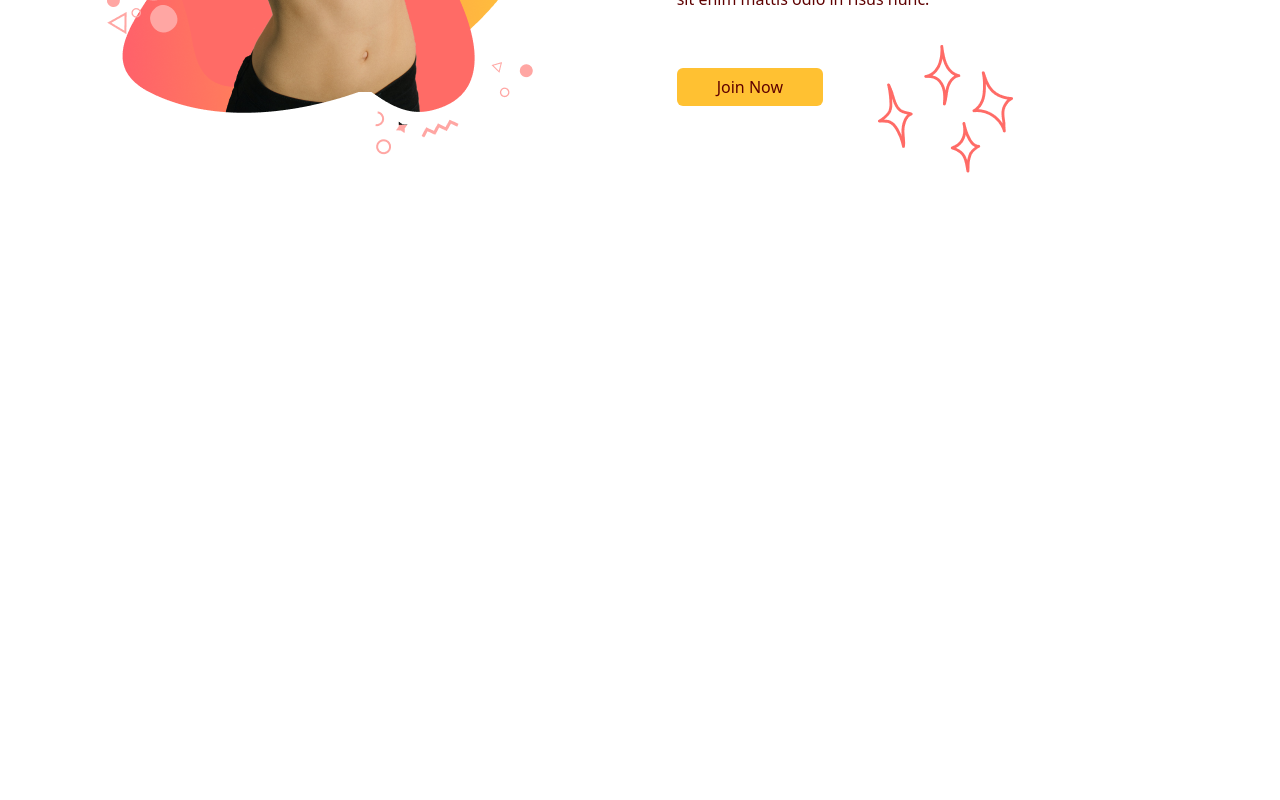
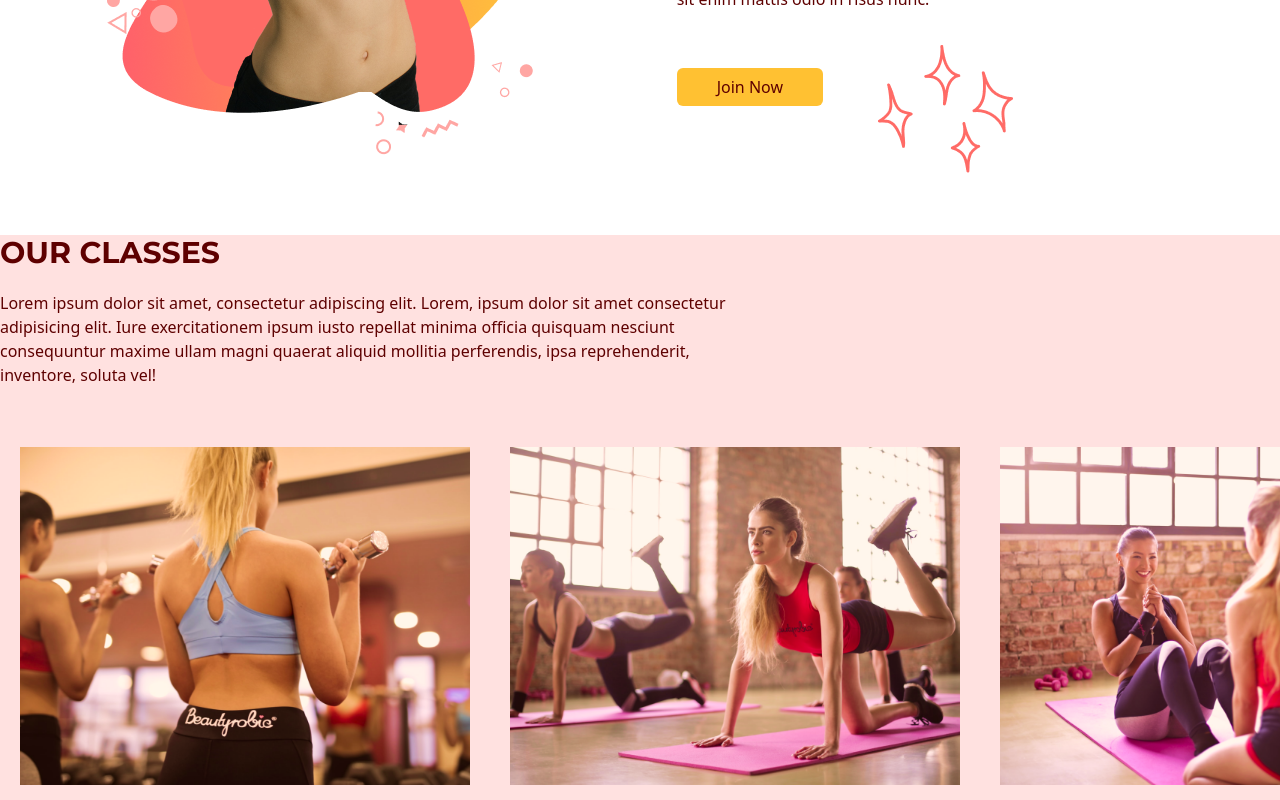
Before and after one commit to kgureye/evofitness, a React (Vite) app: page / in a window 1280 px wide. Shown: the part 1882-2682 px from the top of the page. Before the commit the page ends 2117 px from the top, so only its background shows below. Built offline with nearby package versions, Linux system fonts and the light colour scheme.

Commit message:
Classes section

```diff
--- a/src/App.tsx
+++ b/src/App.tsx
@@ -3,6 +3,7 @@
 import Benefits from "@/scenes/benefits"
 import { useEffect, useState } from "react";
 import { SelectedPage } from "@/shared/types";
+import OurClasses from "./scenes/ourClasses";
 
 function App() {
   const [selectedPage, setSelectedPage] = useState<SelectedPage>(
@@ -31,7 +32,8 @@
   <div className="app bg-gray-20">
      <Navbar isTopOfPage={isTopOfPage} selectedPage={selectedPage} setSelectedPage={setSelectedPage} />
      <Home selectedPage={selectedPage} setSelectedPage={setSelectedPage} />
-     <Benefits />
+     <Benefits setSelectedPage={setSelectedPage} />
+     <OurClasses setSelectedPage={setSelectedPage} />
     </div>
   );
 }
--- /dev/null
+++ b/src/scenes/ourClasses/Class.tsx
@@ -0,0 +1,25 @@
+import React from 'react'
+
+type Props = {
+    name: string;
+    description?: string;
+    image: string;
+}
+
+const Class = ({ name, description, image }: Props) => {
+  const overlayStyles = `p-5 absolute z-30 flex-col items-center
+  justify-center whitespace-normal bg-primary-500 text-center text-white
+  opacity-0 transition duration-500 hover:opacity-90`
+
+  return (
+  <li className="relative mx-5 inline-block h-[380px] w-[450px]">
+     <div className={overlayStyles}>
+        <p className="text-2xl">{name}</p>
+        <p className="mt-5">{description}</p>
+     </div>
+     <img src={image} alt={`${image}`}/>
+  </li>
+  )
+}
+
+export default Class;
--- /dev/null
+++ b/src/scenes/ourClasses/index.tsx
@@ -0,0 +1,84 @@
+import { SelectedPage, ClassType } from "@/shared/types"
+import { motion } from "framer-motion"
+import image1 from "@/assets/image1.png"
+import image2 from "@/assets/image2.png"
+import image3 from "@/assets/image3.png"
+import image4 from "@/assets/image4.png"
+import image5 from "@/assets/image5.png"
+import image6 from "@/assets/image6.png"
+import HText from "@/shared/HText"
+import Class from "./Class"
+
+const classes: Array<ClassType> = [
+    {
+        name: "Weight Training Classes",
+        description: "lorem ipsum dolor sit amet, consectetur adipiscing elit. Lorem ipsum dolor sit, amet consectetur adipisicing elit. Explicabo facere, harum, mollitia perspiciatis quasi ab unde, quia exercitationem deserunt similique quibusdam perferendis blanditiis architecto! Incidunt harum eos fugiat quibusdam nostrum!",
+        image: image1,
+    },
+    {
+        name: "Yoga Classes",
+        image: image2,
+    },
+    {
+        name: "Ab Core Classes",
+        description: "lorem ipsum dolor sit amet, consectetur adipiscing elit. Lorem ipsum dolor sit, amet consectetur adipisicing elit. Explicabo facere, harum, mollitia perspiciatis quasi ab unde, quia exercitationem deserunt similique quibusdam perferendis blanditiis architecto! Incidunt harum eos fugiat quibusdam nostrum!",
+        image: image3,
+    },
+    {
+        name: "Adventure Classes",
+        description: "lorem ipsum dolor sit amet, consectetur adipiscing elit. Lorem ipsum dolor sit, amet consectetur adipisicing elit. Explicabo facere, harum, mollitia perspiciatis quasi ab unde, quia exercitationem deserunt similique quibusdam perferendis blanditiis architecto! Incidunt harum eos fugiat quibusdam nostrum!",
+        image: image4,
+    },
+    {
+        name: "Weight Training classes",
+        description: "lorem ipsum dolor sit amet, consectetur adipiscing elit. Lorem ipsum dolor sit, amet consectetur adipisicing elit. Explicabo facere, harum, mollitia perspiciatis quasi ab unde, quia exercitationem deserunt similique quibusdam perferendis blanditiis architecto! Incidunt harum eos fugiat quibusdam nostrum!",
+        image: image5,
+    },
+    {
+        name: "Weight Training classes",
+        description: "lorem ipsum dolor sit amet, consectetur adipiscing elit. Lorem ipsum dolor sit, amet consectetur adipisicing elit. Explicabo facere, harum, mollitia perspiciatis quasi ab unde, quia exercitationem deserunt similique quibusdam perferendis blanditiis architecto! Incidunt harum eos fugiat quibusdam nostrum!",
+        image: image6,
+    },
+]
+
+type Props = {
+    setSelectedPage: (value: SelectedPage) => void;
+}
+
+const OurClasses = ({ setSelectedPage }: Props) => {
+  return <section id="ourclasses" className="w-full bg-primary-100">
+    <motion.div
+    onViewportEnter={() => setSelectedPage(SelectedPage.OurClasses)}
+    >
+      <motion.div
+      initial="hidden"
+      whileInView="visible"
+      viewport={{ once: true, amount: 0.5 }}
+      transition={{ delay: 0.2, duration: 0.5 }}
+      variants={{ hidden: { opacity: 0, x: -50}, visible: { opacity: 1, x: 0 }}}
+      >
+        <div className="md:w-3/5">
+            <HText>OUR CLASSES</HText>
+            <p className="py-5">
+                Lorem ipsum dolor sit amet, consectetur adipiscing elit.
+                Lorem, ipsum dolor sit amet consectetur adipisicing elit. Iure exercitationem ipsum iusto repellat minima officia quisquam nesciunt consequuntur maxime ullam magni quaerat aliquid mollitia perferendis, ipsa reprehenderit, inventore, soluta vel!
+            </p>
+        </div>
+      </motion.div>
+      <div className="mt-10 h-[353px] w-full overflow-x-auto overflow-y-hidden">
+          <ul className="w-[2800px] whitespace-nowrap">
+            {classes.map((item, index) => (
+                <Class
+                key={`${item.name}-${index}`} /* Neat way to avoid overlapping with something and making it truly unique - suffix item name with an index */
+                name={item.name}
+                description={item.description}
+                image={item.image}
+                 />
+            ))}
+          </ul>
+      </div>
+    </motion.div>
+  </section>
+}
+
+export default OurClasses;
--- a/src/shared/types.ts
+++ b/src/shared/types.ts
@@ -11,3 +11,9 @@
      title: string;
      description: string;
   }
+
+  export interface ClassType {
+    name: string;
+    description?: string;
+    image: string;
+  }
```
